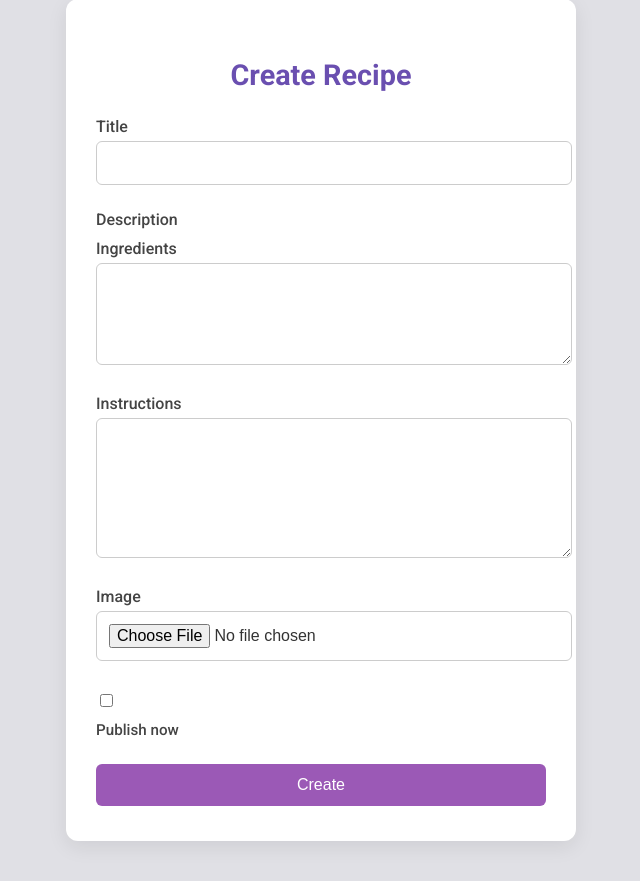
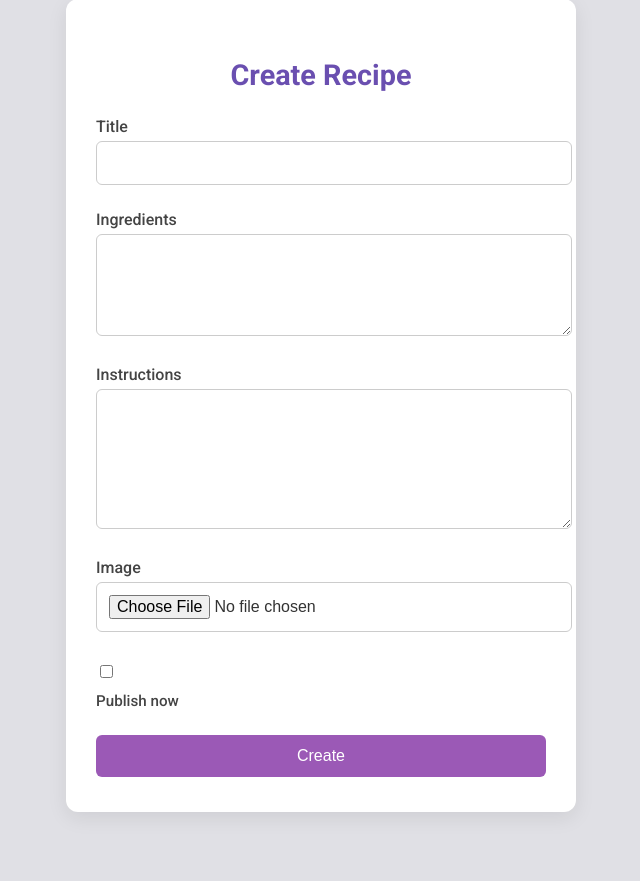
Before and after one commit to devstha61/Recipe-list-django, a Django app: page /recipe/create/ in a window 1280 px wide. Shown: the part 150-1031 px from the top of the page, without its empty margins (319-959 px from the left). After the commit the page ends 963 px from the top, so only its background shows below. Run offline with Django 5.2, Linux system fonts and the light colour scheme; a user stored in the database is signed in.

Commit message:
Update recipe_form.html

```diff
--- a/recipe_project/templates/recipe_form.html
+++ b/recipe_project/templates/recipe_form.html
@@ -16,7 +16,7 @@
         </div>
 
         <div class="form-group">
-            <label for="{{ form.description.id_for_label }}">Description</label>
+            <label for="{{ form.description.id_for_label }}"></label>
             {{ form.description }}
             {% if form.description.errors %}
                 <div class="error">{{ form.description.errors }}</div>
```
